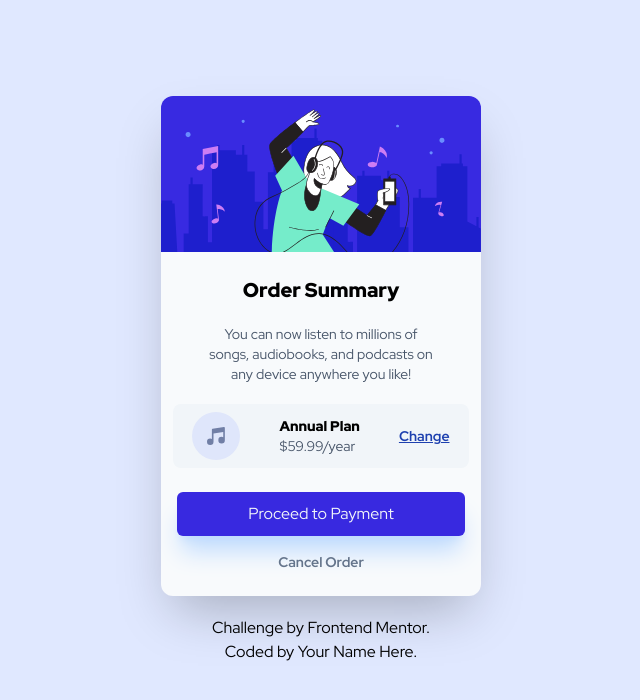
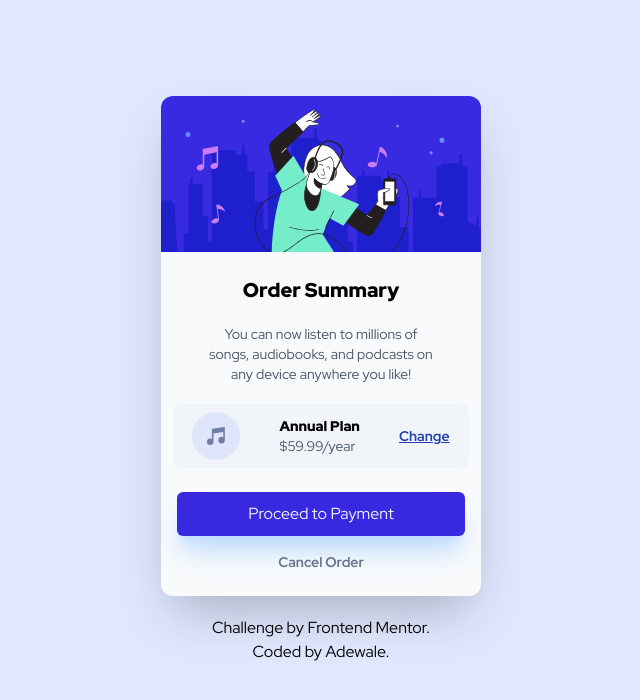
Before and after one commit to Alexworldwid/order-summary-card, a plain HTML site: page public/index.html in a window 1280 px wide. Shown: the whole page, without its empty margins (319-959 px from the left). Drawn offline with Linux system fonts and the light colour scheme.

Commit message:
Update index.html

```diff
--- a/public/index.html
+++ b/public/index.html
@@ -52,7 +52,7 @@
 
   <div class="attribution">
     <p class="text-center">Challenge by <a href="https://www.frontendmentor.io?ref=challenge" target="_blank">Frontend Mentor</a>. <br>
-    Coded by <a href="#">Your Name Here</a>.</p>
+    Coded by <a href="#">Adewale</a>.</p>
   </div>
 </body>
 </html>
```
